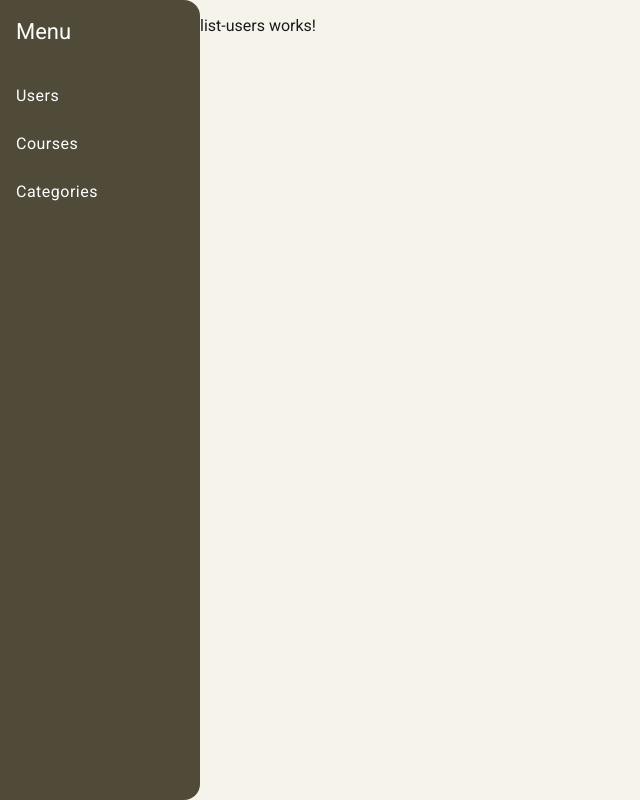
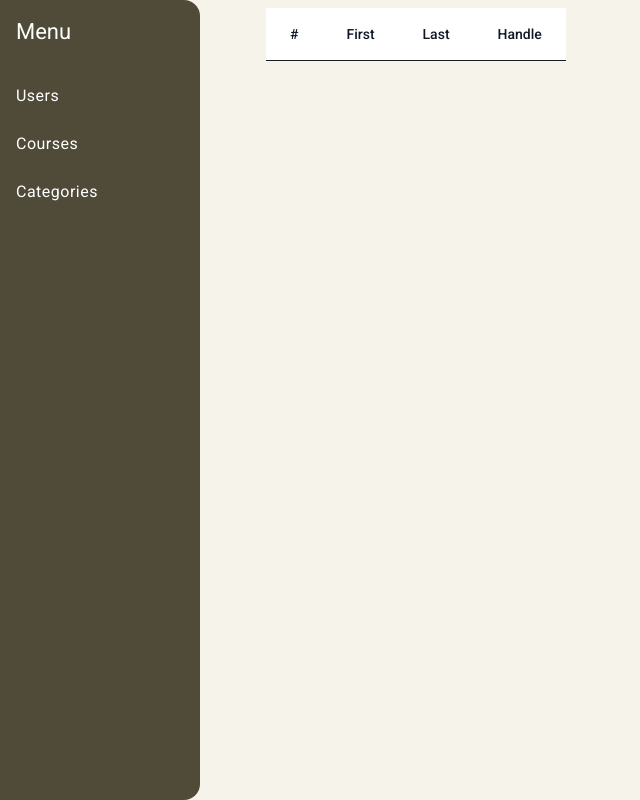
Before and after one commit to Davidrc26/front_PAL, an Angular app: page /users in a window 1280 px wide. Shown: the whole page, without its empty margins (0-640 px from the left). Built offline with nearby package versions, Linux system fonts and the light colour scheme.

Commit message:
Add Tailwind CSS integration and update user list component layout

```diff
--- a/package.json
+++ b/package.json
@@ -20,8 +20,11 @@
     "@angular/platform-browser": "^19.0.0",
     "@angular/platform-browser-dynamic": "^19.0.0",
     "@angular/router": "^19.0.0",
+    "@tailwindcss/postcss": "^4.0.14",
     "front-pal": "file:",
+    "postcss": "^8.5.3",
     "rxjs": "~7.8.0",
+    "tailwindcss": "^4.0.14",
     "tslib": "^2.3.0",
     "zone.js": "~0.15.0"
   },
--- a/src/app/core/core.component.html
+++ b/src/app/core/core.component.html
@@ -11,6 +11,8 @@
     </mat-nav-list>
   </mat-sidenav>
   <mat-sidenav-content>
-    <router-outlet></router-outlet>
+    <div class="container px-8 d-flex justify-content-center w-full">
+      <router-outlet></router-outlet>
+    </div>
   </mat-sidenav-content>
 </mat-sidenav-container>
--- a/src/app/core/users/list-users/list-users.component.html
+++ b/src/app/core/users/list-users/list-users.component.html
@@ -1 +1,31 @@
-<p>list-users works!</p>
+
+<!-- component -->
+<div class="flex flex-col">
+  <div class="overflow-x-auto sm:mx-0.5 lg:mx-0.5">
+    <div class="py-2 inline-block sm:px-6 lg:px-8">
+      <div class="overflow-hidden">
+        <table class="min-w-full">
+          <thead class="bg-white border-b">
+            <tr>
+              <th scope="col" class="text-sm font-medium text-gray-900 px-6 py-4 text-left">
+                #
+              </th>
+              <th scope="col" class="text-sm font-medium text-gray-900 px-6 py-4 text-left">
+                First
+              </th>
+              <th scope="col" class="text-sm font-medium text-gray-900 px-6 py-4 text-left">
+                Last
+              </th>
+              <th scope="col" class="text-sm font-medium text-gray-900 px-6 py-4 text-left">
+                Handle
+              </th>
+            </tr>
+          </thead>
+          <tbody>
+
+          </tbody>
+        </table>
+      </div>
+    </div>
+  </div>
+</div>
--- a/src/styles.scss
+++ b/src/styles.scss
@@ -1,7 +1,10 @@
 
 // Custom Theming for Angular Material
 // For more information: https://material.angular.io/guide/theming
+
 @use '@angular/material' as mat;
+@import 'tailwindcss';
+
 $primary-color: #504B38;
 $secondary-color: #B9B28A;
 $tertiary-color: #EBE5C2;
```
Also changed, not shown: .postcssrc.json (added), 1 other file (tests, documents, lock files or other folders).
